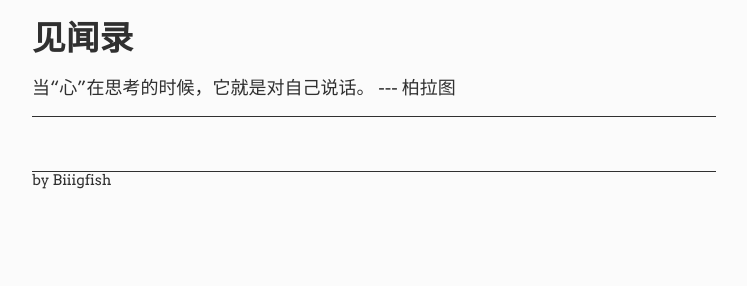
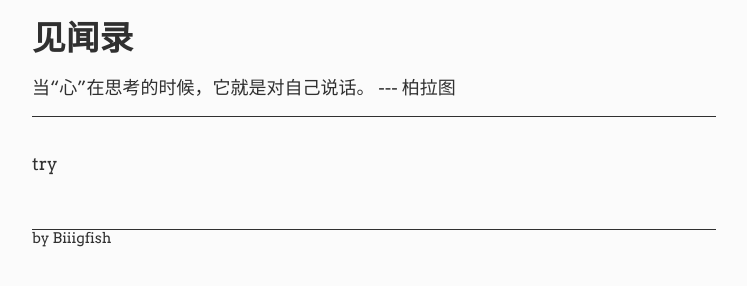
Before and after one commit to piedgogo/piedgogo.github.io, a plain HTML site: page index2.html in a window 1280 px wide. Shown: the whole page, without its empty margins (266-1013 px from the left). Drawn offline with nearby package versions, Linux system fonts and the light colour scheme.

Commit message:
Update index2.html

```diff
--- a/index2.html
+++ b/index2.html
@@ -24,6 +24,7 @@
 
 
    <article class="posts">
+     <p>try</p>
    </article>
 
    <footer class="site-footer">
```
